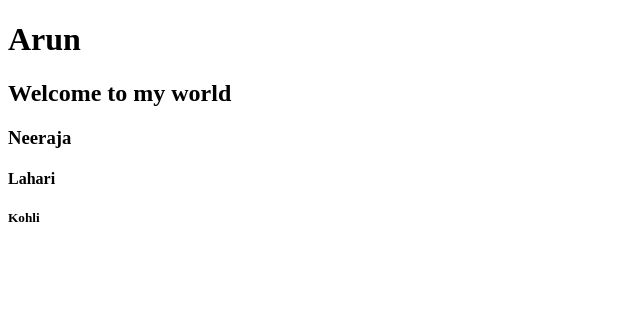
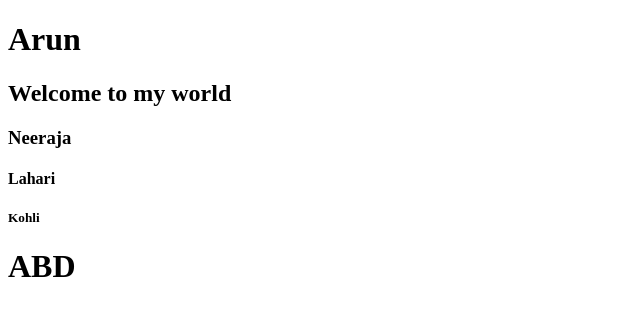
Before and after one commit to dudduarunkumar/git_demo, a plain HTML site: page index.html in a window 1280 px wide. Shown: the whole page, without its empty margins (0-640 px from the left). Drawn offline with Linux system fonts and the light colour scheme.

Commit message:
Update index.html

```diff
--- a/index.html
+++ b/index.html
@@ -11,5 +11,6 @@
     <h3>Neeraja</h3>
     <h4>Lahari</h4>
     <h5>Kohli</h5>
+    <h1>ABD</h1>
 </body>
 </html>
```
